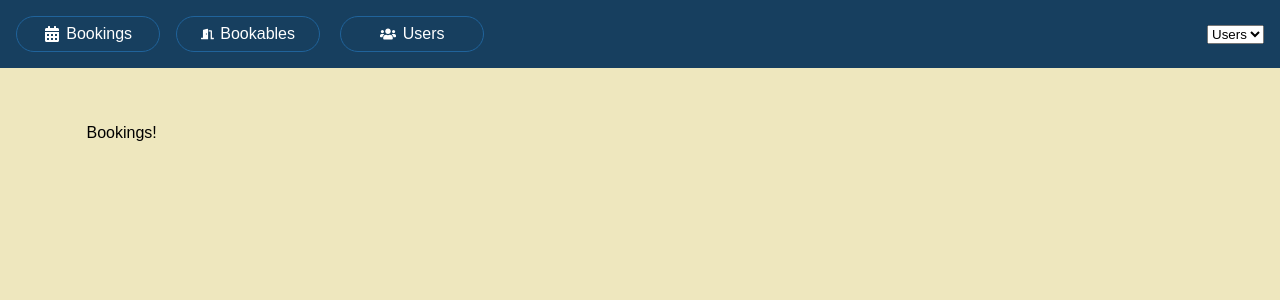
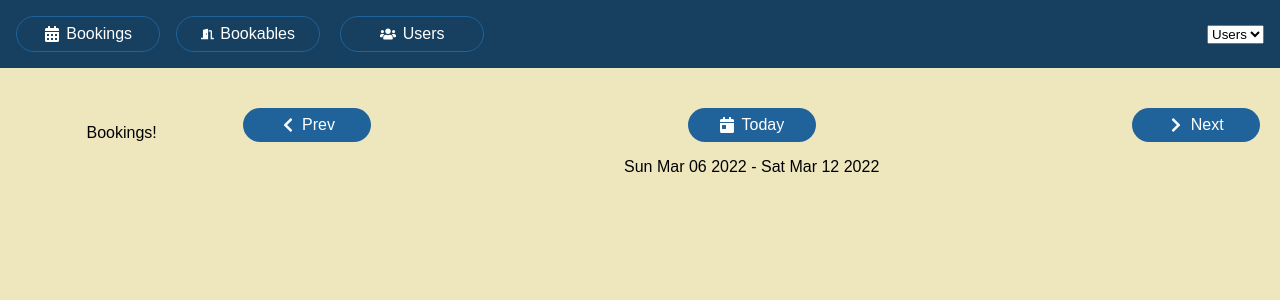
Before and after one commit to himanshu131194/Modern-Hooks, a React (Create React App) app: page /bookings in a window 1280 px wide. Shown: the top 300 px of the page. Built offline with nearby package versions, Linux system fonts and the light colour scheme.

Commit message:
use useReducer

```diff
--- a/src/App.css
+++ b/src/App.css
@@ -41,10 +41,6 @@ header a.btn {
   width: 9rem;
 }
 
-header span {
-  color: white;
-}
-
 .btn {
   background: var(--button-bg);
   color: var(--light-text);
@@ -73,6 +69,7 @@ a.btn {
 .btn-delete {
   background: var(--error);
   color: white;
+  margin-bottom: 0.5em;
 }
 
 .btn > svg:first-child {
@@ -237,12 +234,41 @@ main {
   }
 }
 
+.page-loading {
+  font-size: 300%;
+}
+
 .icon-loading {
   animation: spin 1.5s linear infinite;
 }
 
 header .icon-loading {
   color: white;
+}
+
+
+.item-form {
+  width:100%;
+}
+
+.item-form input[type=text] {
+  padding:0.5em 1em;
+  border-radius:1em;
+  border:none;
+  font-size:100%;
+}
+
+.item-form textarea {
+  font-size: 100%;
+  padding:0.5em 1em;
+  width:80%;
+  max-width:60em;
+  margin-bottom: 1em;
+}
+
+.item-form label.field {
+  display: block;
+  margin:1em 0 3px;
 }
 
 
@@ -369,7 +395,7 @@ header .icon-loading {
   margin-bottom: 1em;
   background: var(--secondary);
   color:#fff;
-  overflow: hidden;
+  width:auto;
 }
 .booking-details-fields label {
   display: block;
@@ -390,3 +416,37 @@ header .icon-loading {
   background:#eee;
   padding:2rem;
 }
+
+
+.bookables-form {
+  max-width: 70em;
+  margin:1em auto;
+}
+
+
+.bookables-form .controls {
+  text-align: right;
+}
+
+.bookables-form .controls-alt {
+  float: left;
+}
+
+.user {
+  position: relative;
+  padding-left: 170px;
+}
+.user .item-header {
+  padding-left: 170px;
+  margin-left: -170px;
+}
+.user img {
+  border: 8px solid white;
+  border-radius: 50%;
+  position: absolute;
+  top:1em;
+  left:1em;
+  background: white;
+  width:120px;
+  height:120px;
+}
--- a/src/components/Bookings/BookablesList.js
+++ b/src/components/Bookables/BookablesList.js
@@ -1,26 +1,48 @@
-import { useState } from "react";
+import { useReducer } from "react";
 import data from "../../static.json";
 import { FaArrowRight } from "react-icons/fa";
+import reducer from './reducer';
 const { bookables, sessions, days } = data;
 
+const initialState = {
+    group: 'Rooms',
+    bookableIndex: 0,
+    hasDetails: true,
+    bookables
+}
 
 export default function BookablesList() {
 
-    const [group, setGroup] = useState('Kit');
+    const [{ group, bookableIndex, hasDetails, bookables }, dispatch ] = useReducer(reducer, initialState);
+
     const bookableInGroup = bookables.filter((b) => b.group === group);
-    const [bookableIndex, setBookableIndex] = useState(0);
     const groups = [...new Set(bookables.map(b => b.group))];
-
     const bookable = bookableInGroup[bookableIndex];
-    const [hasDetails, setHasDetails] = useState(false);
 
     function nextBookable() {
-        setBookableIndex(i => (i + 1) % bookableInGroup.length);
+        dispatch({
+            type: "NEXT_BOOKABLE"
+        })
     }
 
     function changeGroup(e){
-        setGroup(e.target.value);
-        setBookableIndex(0);
+        dispatch({
+            type: "SET_GROUP",
+            payload: e.target.value
+        });
+    }
+
+    function toogleDetails(){
+        dispatch({
+            type: "TOGGLE_HAS_DETAILS"
+        })
+    }
+
+    function changeBookable(selectedIndex){
+        dispatch({
+            type: "SET_BOOKABLE",
+            payload: selectedIndex
+        })
     }
 
     return (
@@ -34,7 +56,7 @@ export default function BookablesList() {
                 <ul className="items-list-nav">
                     {bookableInGroup.map((b, i) => (
                         <li key={b.id} className={i === bookableIndex ? 'selected' : null}>
-                            <button className='btn' onClick={() => setBookableIndex(i)}>{b.title}</button>
+                            <button className='btn' onClick={() => changeBookable(i)}>{b.title}</button>
                         </li>
                     ))}
                 </ul>
@@ -56,7 +78,7 @@ export default function BookablesList() {
                                     <input
                                         type='checkbox'
                                         checked={hasDetails}
-                                        onChange={() => setHasDetails(has => !has)}
+                                        onChange={toogleDetails}
                                     />
                                     Show Details
                                 </label>
--- a/src/components/Bookables/BookablesPage.js
+++ b/src/components/Bookables/BookablesPage.js
@@ -1,4 +1,4 @@
-import BookablesList from "../Bookings/BookablesList";
+import BookablesList from "./BookablesList";
 
 export default function BookablesPage(){
     return(
--- /dev/null
+++ b/src/components/Bookables/reducer.js
@@ -0,0 +1,28 @@
+export default function reducer(state, action){
+    switch(action.type){
+        case "SET_GROUP":
+            return {
+                ...state,
+                group: action.payload,
+                bookableIndex: 0
+            };
+        case "SET_BOOKABLE":
+            return {
+                ...state,
+                bookableIndex: action.payload
+            };
+        case "TOGGLE_HAS_DETAILS":
+            return {
+                ...state,
+                hasDetails: !state.hasDetails
+            };
+        case "NEXT_BOOKABLE":
+            const count = state.bookables.filter(b=>b.group === state.group).length;
+            return {
+                ...state,
+                bookableIndex: (state.bookableIndex + 1) % count
+            };
+        default:
+            return state;
+    }
+}
--- a/src/components/Bookings/BookingPages.js
+++ b/src/components/Bookings/BookingPages.js
@@ -1,7 +1,10 @@
+import WeekPicker from "./WeekPicker";
+
 export default function BookingsPage () {
     return (
       <main className="bookings-page">
         <p>Bookings!</p>
+        <WeekPicker date={new Date()}/>
       </main>
     );
   }
--- /dev/null
+++ b/src/components/Bookings/WeekPicker.js
@@ -0,0 +1,29 @@
+import { useReducer } from 'react';
+import reducer from './weekReducer';
+import { getWeek } from '../../utils/date-wrangler';
+import { FaChevronLeft, FaCalendarDay, FaChevronRight } from "react-icons/fa";
+
+export default function WeekPicker({ date }) {
+    const [week, dispatch] = useReducer(reducer, date, getWeek);
+    return (
+        <div>
+            <p className='date-picker'>
+                <button className='btn' onClick={() => dispatch({ type: 'PREV_WEEK' })}>
+                    <FaChevronLeft />
+                    <span>Prev</span>
+                </button>
+                <button className='btn' onClick={() => dispatch({ type: 'TODAY' })}>
+                    <FaCalendarDay />
+                    <span>Today</span>
+                </button>
+                <button className='btn' onClick={() => dispatch({ type: 'NEXT_WEEK' })}>
+                    <FaChevronRight />
+                    <span>Next</span>
+                </button>
+            </p>
+            <p>
+                {week.start.toDateString()} - {week.end.toDateString()}
+            </p>
+        </div>
+    )
+}
--- /dev/null
+++ b/src/components/Bookings/weekReducer.js
@@ -0,0 +1,16 @@
+import { getWeek } from '../../utils/date-wrangler';
+
+export default function reducer(state, action){
+    switch(action.type){
+        case "NEXT_WEEK":
+            return getWeek(state.date, 7);
+        case "PREV_WEEK":
+            return getWeek(state.date, -7);
+        case "TODAY":
+            return getWeek(new Date());
+        case "SET_DATE":
+            return getWeek(new Date(action.payload));
+        default:
+            throw new Error(`Unknow date type: ${action.payload}`);
+    }
+}
--- /dev/null
+++ b/src/utils/date-wrangler.js
@@ -0,0 +1,16 @@
+export function addDays(date, daysToAdd){
+    const clone = new Date(date.getTime());
+    clone.setDate(clone.getDate() + daysToAdd);
+    return clone;
+}
+
+export function getWeek(forDate, daysOffset = 0){
+    const date = addDays(forDate, daysOffset);
+    const day = date.getDay();
+
+    return {
+        date,
+        start: addDays(date, -day),
+        end: addDays(date, 6-day)
+    }
+}
```
